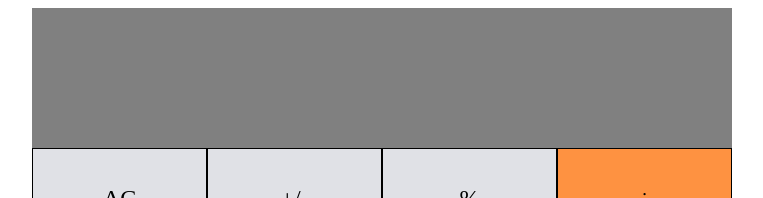
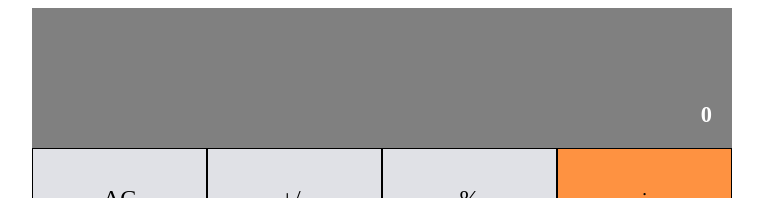
Before and after one commit to kvnlay/react-calculator, a React (Create React App) app: page / in a window 1280 px wide. Shown: the top 198 px of the page, without its empty margins (258-1021 px from the left). Built offline with nearby package versions, Linux system fonts and the light colour scheme.

Commit message:
Add next prop and valdator

```diff
--- a/src/components/Display.js
+++ b/src/components/Display.js
@@ -2,15 +2,16 @@ import React from 'react';
 import PropTypes from 'prop-types';
 
 export default function Display(props) {
-  const { result } = props;
+  const { result, next } = props;
 
   return (
     <div className="display">
-      { result }
+      {next || result || '0'}
     </div>
   );
 }
 
 Display.propTypes = {
   result: PropTypes.string.isRequired,
+  next: PropTypes.string.isRequired,
 };
```
